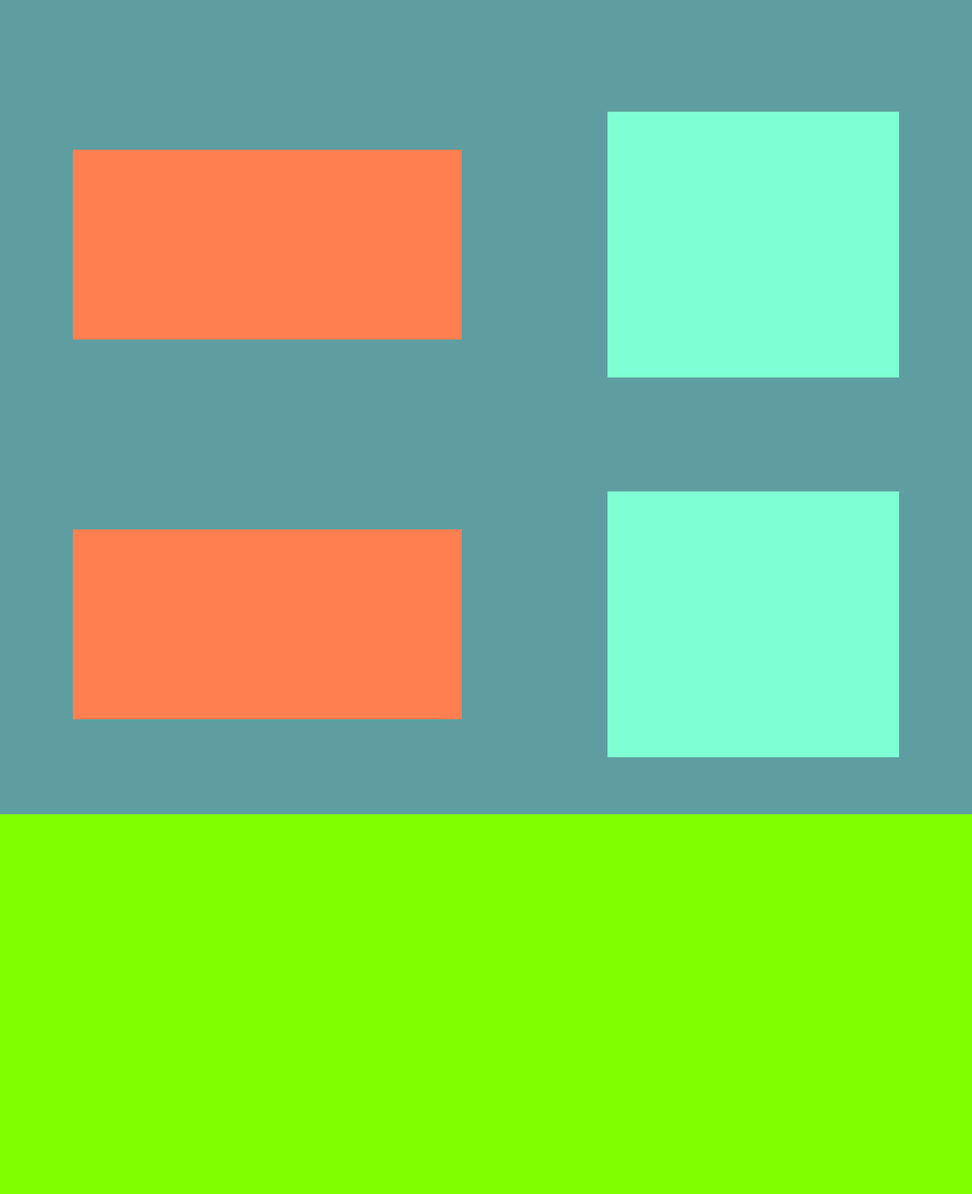
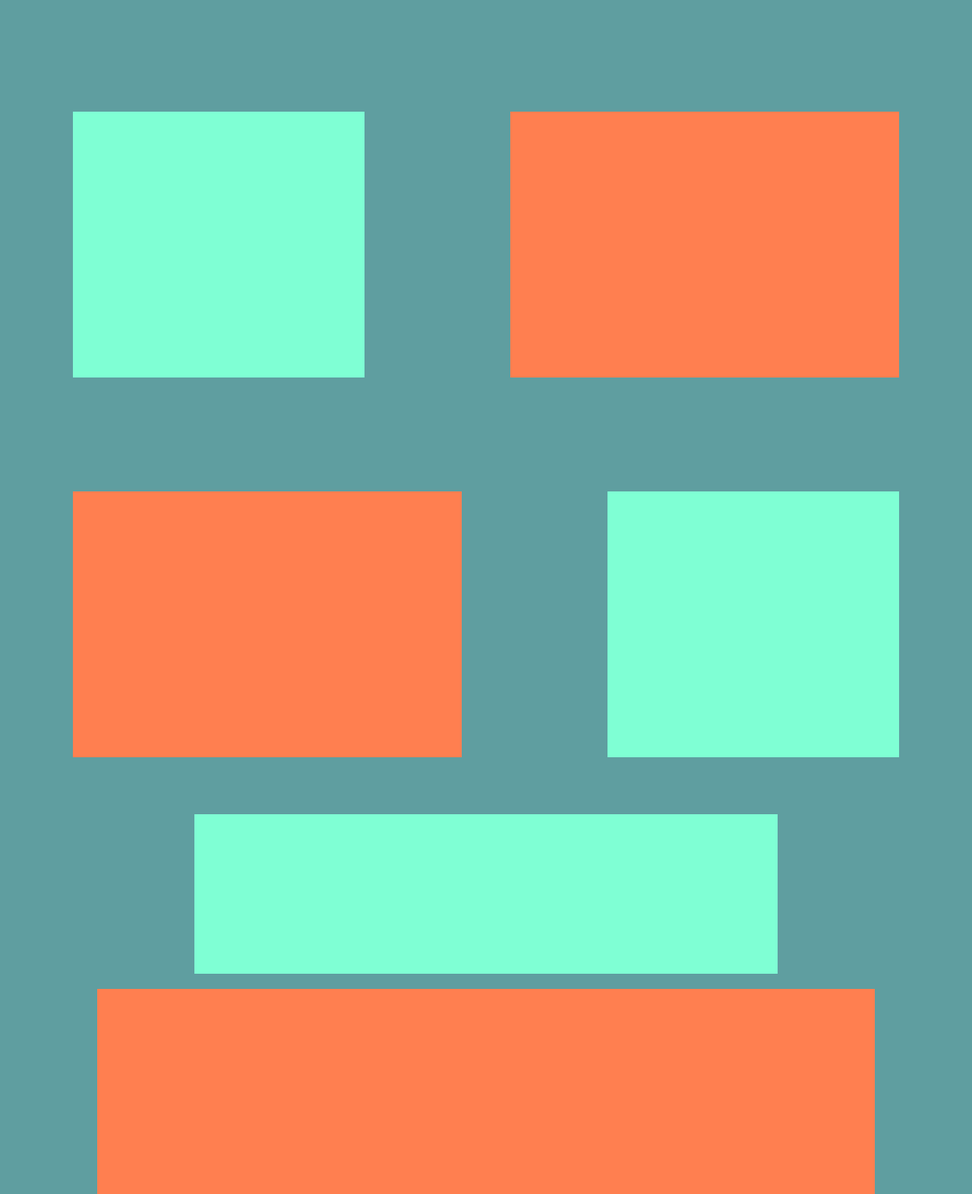
Before and after one commit to sollendy/htmlcss-struttura-discord, a plain HTML site: page index.html in a window 1280 px wide. Shown: the part 1028-2600 px from the top of the page at 76% size. Before the commit the page ends 2100 px from the top, so only its background shows below. Drawn offline with Linux system fonts and the light colour scheme.

Commit message:
sezioni quasi ultimate

```diff
--- a/css/style.css
+++ b/css/style.css
@@ -67,7 +67,7 @@ li{
     background-color: cadetblue;
 }
 
-#prima-sez{
+.sezioni{
     background-color: cadetblue;
     height: 500px;
     width: 100%;
@@ -76,15 +76,31 @@ li{
     align-items: center;
 }
 
-#prima-img{
-    height: 50%;
+.immagini{
+    height: 70%;
     width: 40%;
     background-color: coral;
 
 }
 
-#testo-1{
+.titoli{
     width: 30%;
     height: 70%;
     background-color: aquamarine;
 }
+
+.quarta-sez{
+    display: flex;
+    flex-direction: column;
+    gap: 20px;
+}
+
+.testo-4{
+    width: 60%;
+    /* border: solid 1px; */
+}
+
+.quarta-img{
+    height: 90%;
+    width: 80%;
+}
--- a/index.html
+++ b/index.html
@@ -31,17 +31,17 @@
                 <p></p>
             </div>
             <div id="scarica-browser">
-                <div><a href="#"></a></div>
-                <div><a href="#"></a></div>
-            </div>
+                    <div><a href="#"></a></div>
+                    <div><a href="#"></a></div>
+                </div>
         </section>
     </header>
     <main>
-        <section id="prima-sez">
-            <div id="prima-img">
+        <section class=" sezioni prima-sez">
+            <div class="immagini prima-img">
                 <img src="" alt="">
             </div>
-            <div id="testo-1">
+            <div class="titoli testo-1">
                 <h2>
 
                 </h2>
@@ -50,11 +50,24 @@
                 </p>
             </div>
         </section>
-        <section id="prima-sez">
-            <div id="prima-img">
+        <section class="sezioni seconda-sez">
+            <div class="titoli testo-2">
+                <h2>
+
+                </h2>
+                <p>
+
+                </p>
+            </div>
+            <div class="immagini seconda-img">
                 <img src="" alt="">
             </div>
-            <div id="testo-1">
+        </section>
+        <section class="sezioni terza-sez">
+            <div class="immagini terza-img">
+                <img src="" alt="">
+            </div>
+            <div class="titoli testo-3">
                 <h2>
 
                 </h2>
@@ -63,17 +76,13 @@
                 </p>
             </div>
         </section>
-        <section id="prima-sez">
-            <div id="prima-img">
+        <section class="sezioni quarta-sez">
+            <div class="titoli testo-4">
+                <h1></h1>
+                <p></p>
+            </div>
+            <div class="immagini quarta-img">
                 <img src="" alt="">
-            </div>
-            <div id="testo-1">
-                <h2>
-
-                </h2>
-                <p>
-
-                </p>
             </div>
         </section>
     </main>
```
